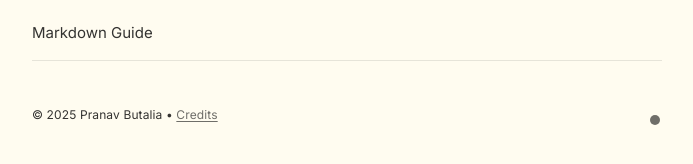
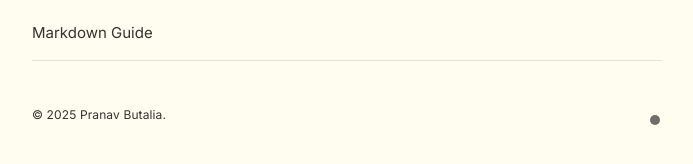
Before and after one commit to chhotavakeel/updatedsite, a Jekyll site: the page built from pages/index.md, in a window 1280 px wide. Shown: the part 652-816 px from the top of the page, without its empty margins (293-986 px from the left). Built offline with Jekyll 4.4.1, drawn with Linux system fonts in a browser that asks for light colours.

Commit message:
Update _config.yml

```diff
--- a/_config.yml
+++ b/_config.yml
@@ -57,9 +57,9 @@ menu:
 
 # Footer
 footer:
-  copyright: "© 2025 Pranav Butalia "
+  copyright: "© 2025 Pranav Butalia."
   credits:
-    enabled: true
+    enabled: false
     url: "/credits"
     text: "Credits"
 
```
